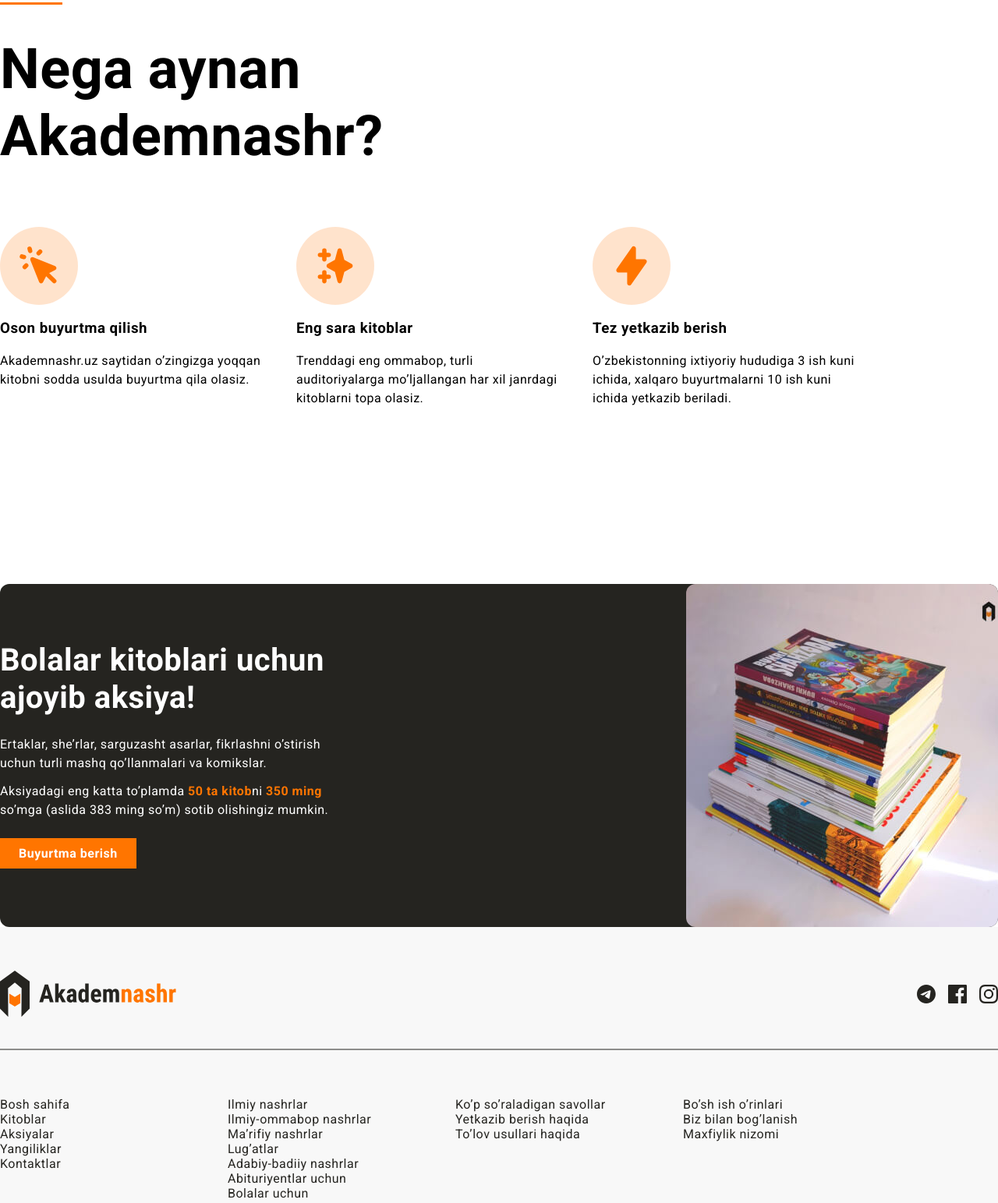
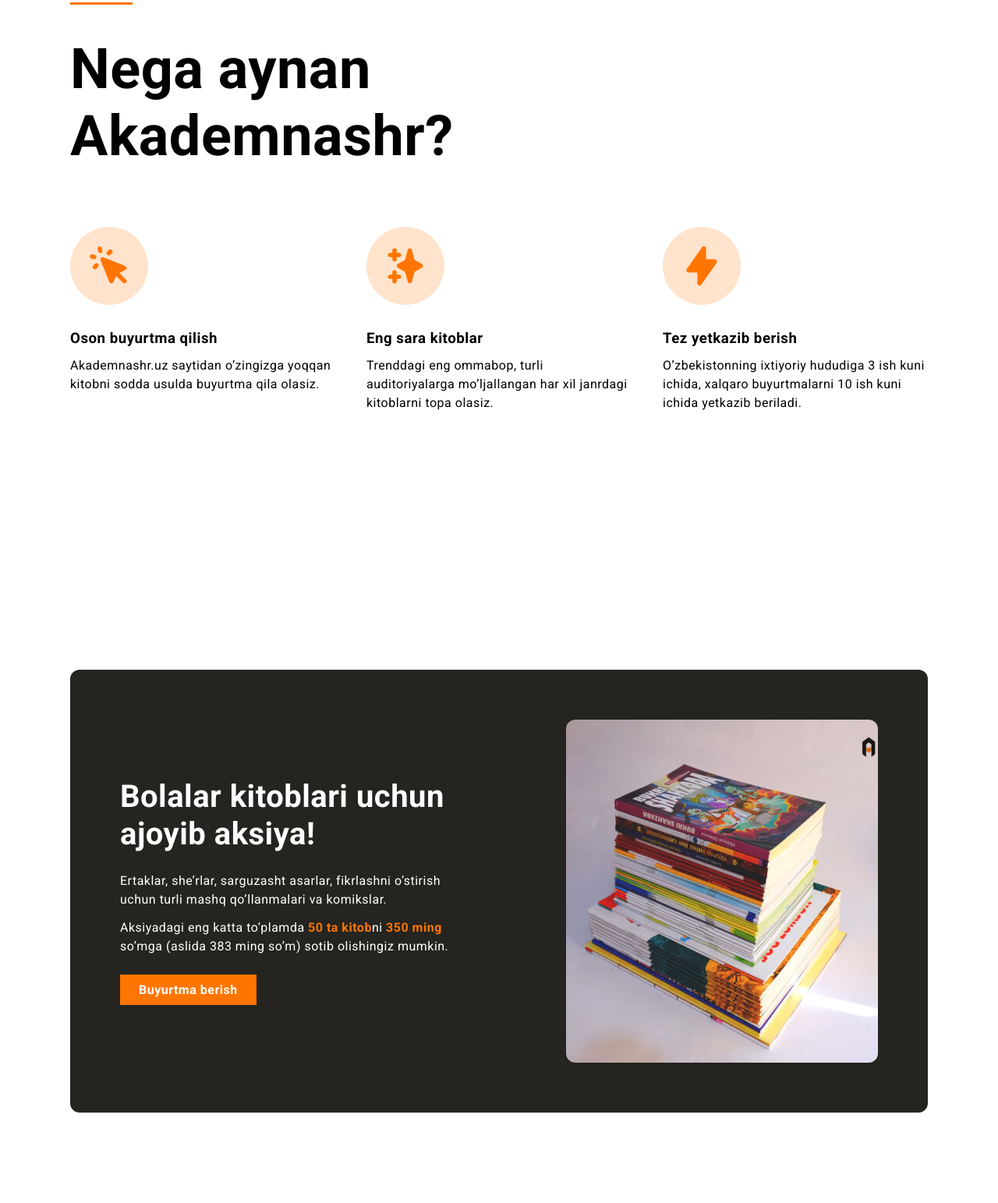
Before and after one commit to Abdullohuzb/Akademnashr-promo, a plain HTML site: page index.html in a window 1280 px wide. Shown: the part 992-2535 px from the top of the page at 78% size. Drawn offline with Linux system fonts and the light colour scheme.

Commit message:
Add container and related styles. Add margin to footer-links

```diff
--- a/css/styles.css
+++ b/css/styles.css
@@ -1,4 +1,10 @@
+* {
+  box-sizing: border-box;
+}
+
 body {
+  padding: 0;
+  margin: 0;
   font-size: 16px;
   line-height: 1.5;
   font-family: "Roboto", "Arial", san-serif;
@@ -6,19 +12,32 @@ body {
 }
 
 *:focus {
-  outline: 2px solid #FF7500;
+  outline: 2px dotted #FF7500;
   outline-offset: 3px;
+}
+
+/* CONTAINER */
+.container {
+  width: 100%;
+  max-width: 1140px;
+  padding-left: 20px;
+  padding-right: 20px;
+  margin-left: auto;
+  margin-right: auto;
 }
 
 /* SITE-HEADER */
 .site-header {
-  display: flex;
-  justify-content: space-between;
-  align-items: center;
   padding-top: 16px;
   padding-bottom: 16px;
   border-top: 5px solid #FF7500;
   background-color: #fff;
+}
+
+.site-header-container {
+  display: flex;
+  justify-content: space-between;
+  align-items: center;
 }
 
 .logo-link {
@@ -103,14 +122,18 @@ body {
 
 /* HERO */
 .hero {
-  display: flex;
-  align-items: center;
   padding-top: 80px;
   padding-bottom: 80px;
-  justify-content: space-between;
   background-color: #252420;
   color: #fff;
 }
+
+.hero-container {
+  display: flex;
+  justify-content: space-between;
+  align-items: center;
+}
+
 
 .hero-content {
   width: 390px;
@@ -142,6 +165,7 @@ body {
   width: 510px;
   height: 510px;
   border-radius: 8px;
+  box-shadow: 24px 24px 0 0 rgba(255, 117, 0, 0.6);
 }
 
 
@@ -183,28 +207,40 @@ body {
   align-items: center;
   width: 100px;
   height: 100px;
+  margin-bottom: 32px;
   border-radius: 50%;
   background-color: rgba(255, 117, 0, 0.2);
 }
 
 .feture-title {
+  margin-top: 0;
+  margin-bottom: 12px;
   font-style: 24px;
   line-height: 1.2;
   font-family: 'Roboto Condensed', "Roboto", "Arial" sans-serif;
 }
 
+.feature-info {
+  margin: 0;
+}
 
+/* PROMO */
 .promo {
+  padding-top: 120px;
+  padding-bottom: 160px;
+}
+
+.promo-inner {
+  display: flex;
+  justify-content: space-between;
+  align-items: center;
+  color: #fff;
+  padding: 64px;
+  border-radius: 12px;
   background-color: #252420;
-  color: #fff;
-  justify-content: space-between;
-  border-radius: 12px;
-  align-items: center;
-  display: flex;
 }
 
 
-/* PROMO */
 .promo-content {
   width: 440px;
   height: 291px;
@@ -315,6 +351,14 @@ body {
   line-height: 19px;
 }
 
+.site-footer-links li {
+  margin-bottom: 16px;
+}
+
+.site-footer-links li:last-child {
+  margin-bottom: 0px;
+}
+
 .site-footer-links:last-child {
   margin-right: 0;
 }
--- a/index.html
+++ b/index.html
@@ -19,6 +19,7 @@
 
   <!-- SITE HEADER -->
   <header class="site-header">
+    <div class="site-header-container container">
       <a class="logo-link" href="index.html">
         <img src="img/logo.svg" alt="Akademnashr logo" width="227" height="60">
       </a>
@@ -33,8 +34,8 @@
             <li class="sitenav-item"><a class="sitenav-link" href="#">Kontaktlar</a></li>
           </ul>
         </nav>
-
         <a class="main-link" href="#">Ro’yxatdan o’tish</a>
+      </div>
     </div>
   </header>
 
@@ -44,6 +45,8 @@
   <main>
     <!-- HERO -->
     <section class="hero">
+
+      <div class="hero-container container">
         <div class="hero-content">
           <hr class="orange-line">
           <h2 class="hero-heading">Pythonda dasturlash asoslari</h2>
@@ -51,13 +54,16 @@
             ularga kitobda ko‘rsatilgan QR kod orqali o‘tish mumkin.</p>
             <a class="main-link" href="#">Buyurtma berish</a>
           </div>
+          <img class="hero-img" src="img/python-book.jpg" alt="Qo'lda ushlab turilgan Pythonda dasturlash asoslari kitobi" width="510" height="510" srcset="img/python-book.jpg 1x, img/python-book@2x.jpg 2x">
 
-        <img class="hero-img" src="img/python-book.jpg" alt="Qo'lda ushlab turilgan Pythonda dasturlash asoslari kitobi" width="510" height="510" srcset="img/python-book.jpg 1x, img/python-book@2x.jpg 2x">
+        </div>
+
       </section>
 
 
       <!-- FATURES -->
       <section class="features">
+        <div class="container">
           <hr class="orange-line">
           <h2 class="features-heading">Nega aynan Akademnashr?</h2>
 
@@ -84,10 +90,13 @@
               <p class="feature-info">O’zbekistonning ixtiyoriy hududiga 3 ish kuni ichida, xalqaro buyurtmalarni 10 ish kuni ichida yetkazib beriladi.</p>
             </li>
           </ul>
+        </div>
       </section>
 
       <!-- AKSIYA -->
       <section class="promo">
+        <div class="container">
+          <div class="promo-inner">
             <div class="promo-content">
               <h2 class="promo-heading">Bolalar kitoblari uchun ajoyib aksiya!</h2>
               <div class="promo-info-wrapper">
@@ -96,14 +105,16 @@
               </div>
               <a class="main-link" href="#">Buyurtma berish</a>
             </div>
-
             <img class="promo-img" src="img/sale-img.jpg" alt="Kitoblar to'plami ustma-ust joylangan" width="440" height="440" srcset="img/sale-img.jpg 1x, img/sale-img@2x.jpg 2x">
+          </div>
+        </div>
       </section>
     </main>
 
 
     <!-- SITE FOOTER -->
     <footer class="site-footer">
+      <div class="container">
         <div class="site-footer-top">
           <a class="logo-link" href="index.html">
             <img src="img/logo.svg" alt="Akademnashr logo" width="227" height="60">
@@ -159,6 +170,7 @@
                   <li><a href="#">Maxfiylik nizomi</a></li>
                 </ul>
               </div>
+      </div>
           </footer>
 
         </body>
```
Lines whose indentation alone changed are shown as unchanged.
